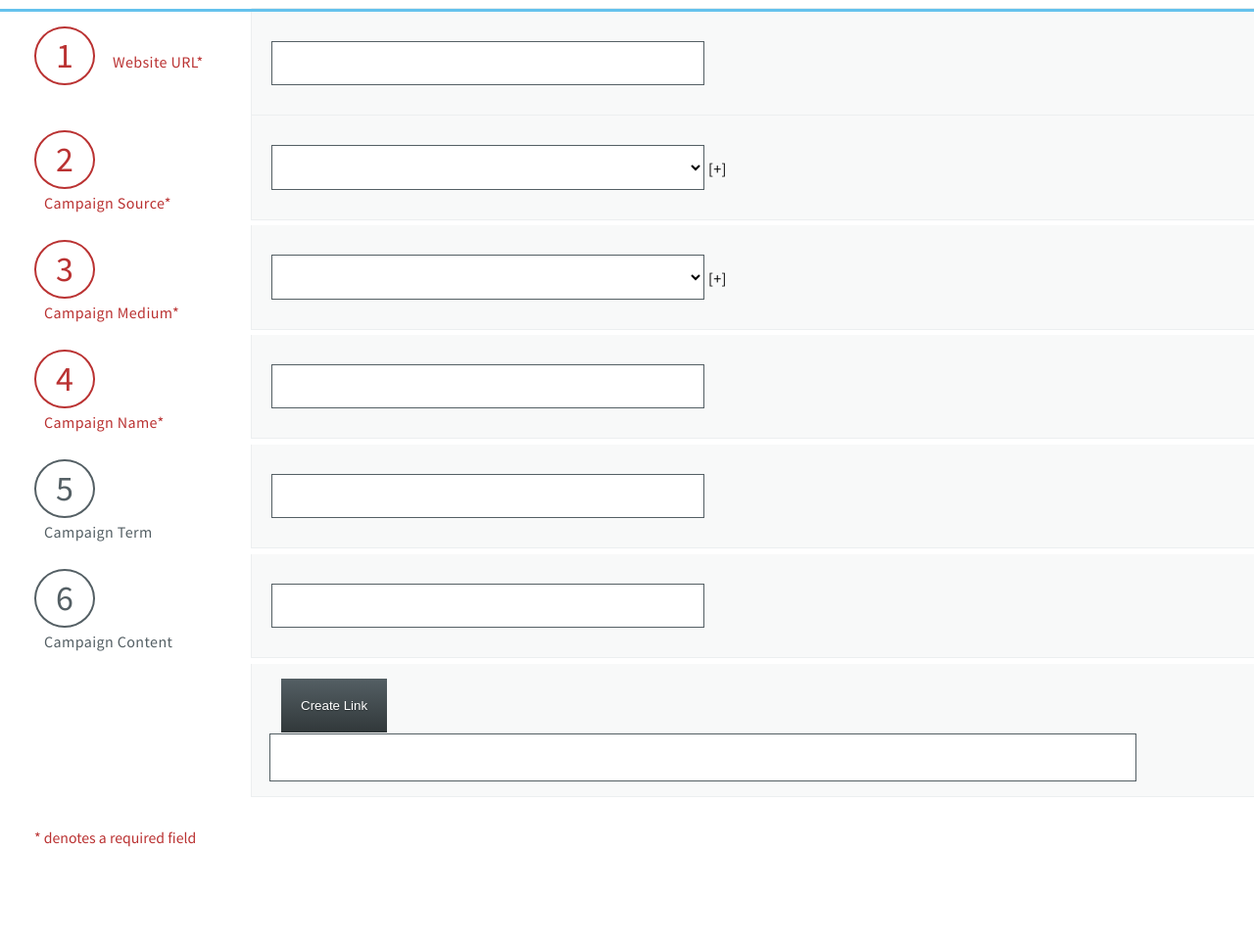
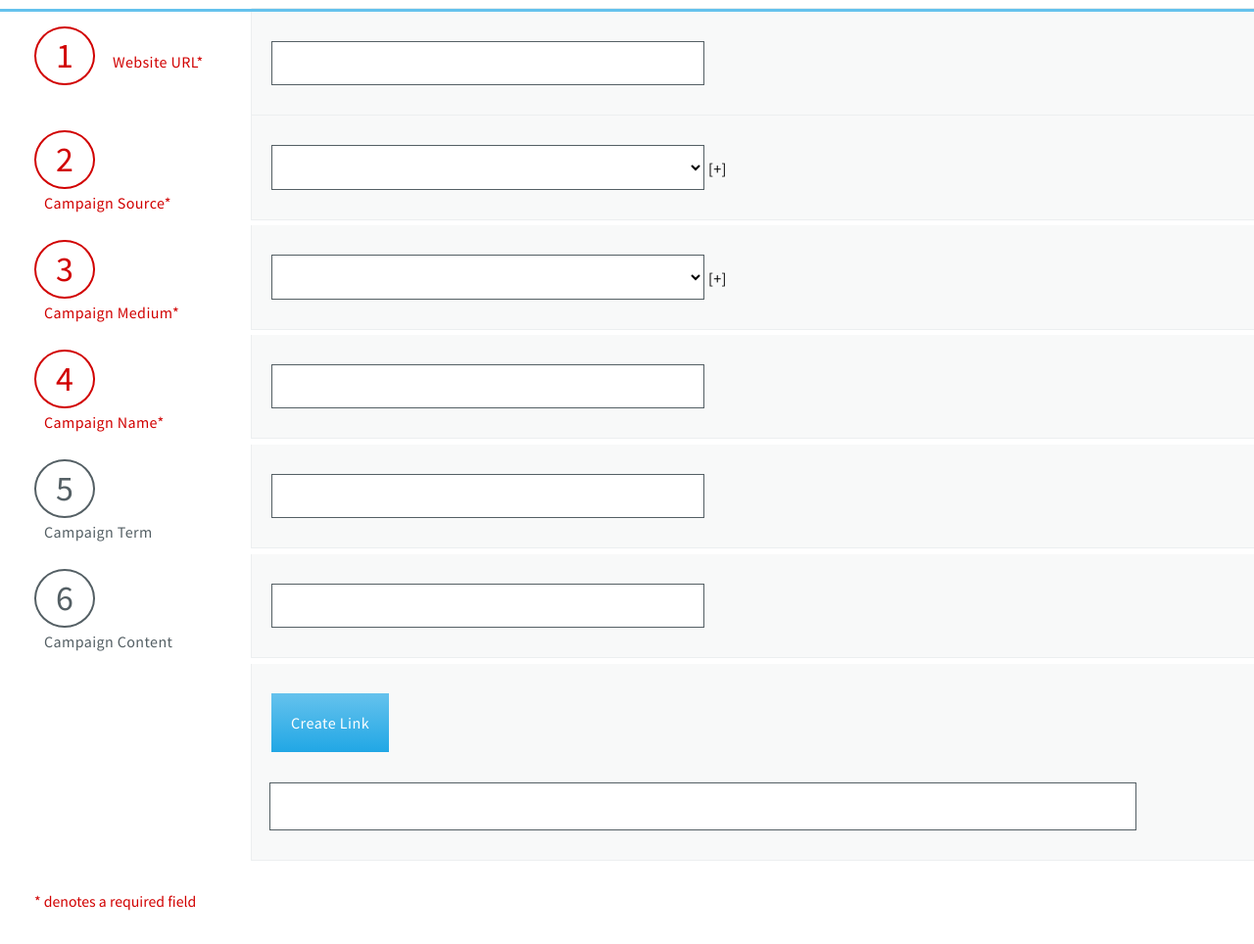
Before and after one commit to Brolik/URL-Builder, a plain HTML site: page index.html in a window 1280 px wide. Shown: the part 76-1040 px from the top of the page at 98% size. Before the commit the page ends 975 px from the top, so only its background shows below. Drawn offline with nearby package versions, Linux system fonts and the light colour scheme.

Commit message:
button styling

```diff
--- a/index.html
+++ b/index.html
@@ -126,8 +126,8 @@
         </div>
 
         <div class="rightColumn offset-left">
-            <button name="generate" ng-click="generate()" ng-disabled="!urlBuilder.$valid">Create Link</button>
-            <input type="text" name="generated" ng-model="generated" class="generatedURL" />
+            <div><button name="generate" ng-click="generate()" ng-disabled="!urlBuilder.$valid">Create Link</button></div>
+            <div class="generatedURL"><input type="text" name="generated" ng-model="generated" class="generatedURL" /></div>
         </div>
 
         <div class="clearfix row">
--- a/sass/_pages.scss
+++ b/sass/_pages.scss
@@ -9,6 +9,10 @@
 $duration: 0.25s;
 $ease: ease-in-out;
 
+
+.generatedURL {
+    margin-bottom:15px;
+}
 
 .header {
     border-bottom:3px solid #65c2ed;
@@ -24,7 +28,7 @@ $ease: ease-in-out;
 
     .note {
         font-size:14px;
-        color:#ba3232;
+        color:$red;
     }
 
     .number {
@@ -147,7 +151,7 @@ $ease: ease-in-out;
         top:45%;
         left:45%;
         z-index:50;
-        padding:20px;
+        padding:50px 35px;
         width:350px;
         height:200px;
         border:2px soild $dark;
@@ -164,12 +168,17 @@ $ease: ease-in-out;
 }
 
 button {
-    @include button($dark);
+    @include button(#65c2ed);
     @include border-radius(0);
     padding:20px;
     border:none;
+    font-family:'Source Sans Pro', Helvetica, sans-serif;
+    font-size:16px;
+    color:#fff;
+    text-shadow:none;
+    letter-spacing:0.03em;
 
     &[name="generate"] {
-        margin:0 10px;
+        margin:15px 0 30px 0;
     }
 }
--- a/sass/framework/_typography.scss
+++ b/sass/framework/_typography.scss
@@ -14,7 +14,7 @@ h1,h2,h3,h4,h5,h6 {
 }
 h1 {
   font-size:1.75em;
-  font-weight:lighter;
+  color:#65c2ed;
 }
 
 h2 {
--- a/sass/style.scss
+++ b/sass/style.scss
@@ -24,8 +24,8 @@
     $dark: #545f64;
 
     $lightGray:#eceff0;
-    $red:#ba3232;
-    $green:#66a946;
+    $red:#d10101;
+    $green:#04cc46;
 
     //Header Transition Variables
     $headerDuration: 0.1s;
```
Also changed, not shown: style.css.
